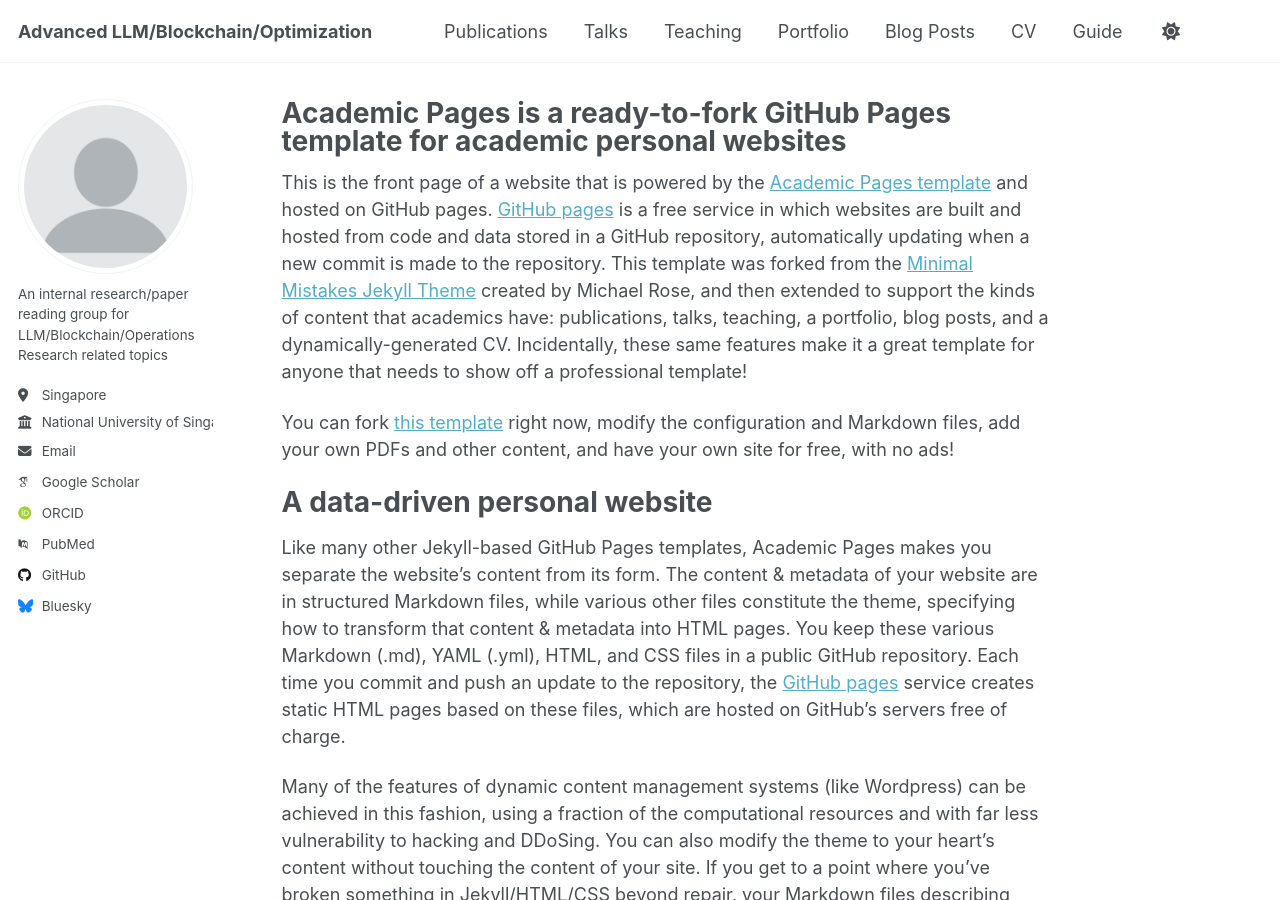
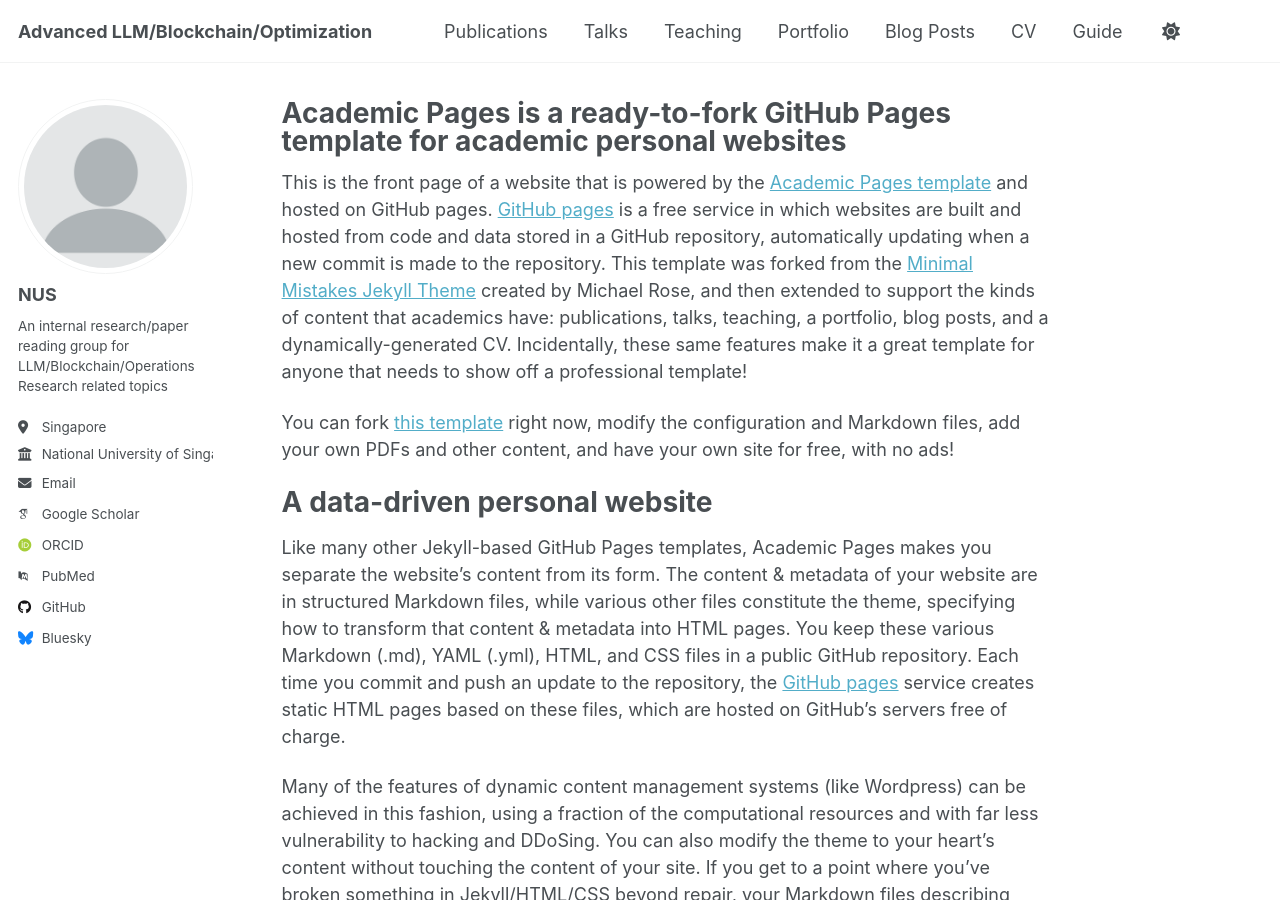
Before and after one commit to Kiloswang/Advanced-LLM-Blockchain-Optimization, a Jekyll site: the page built from _pages/about.md, in a window 1280 px wide and 900 px high. Built offline with Jekyll 4.4.1, drawn with Linux system fonts in a browser that asks for light colours; some web fonts are replaced; a script that is not in the unit is left out.

Commit message:
Update _config.yml

```diff
--- a/_config.yml
+++ b/_config.yml
@@ -23,7 +23,7 @@
 author:
   # Biographic information
   avatar           : "profile.png"
-  name             : ""
+  name             : "NUS"
   pronouns         : # example: ""
   bio              : "An internal research/paper reading group for LLM/Blockchain/Operations Research related topics"
   location         : "Singapore"
```
